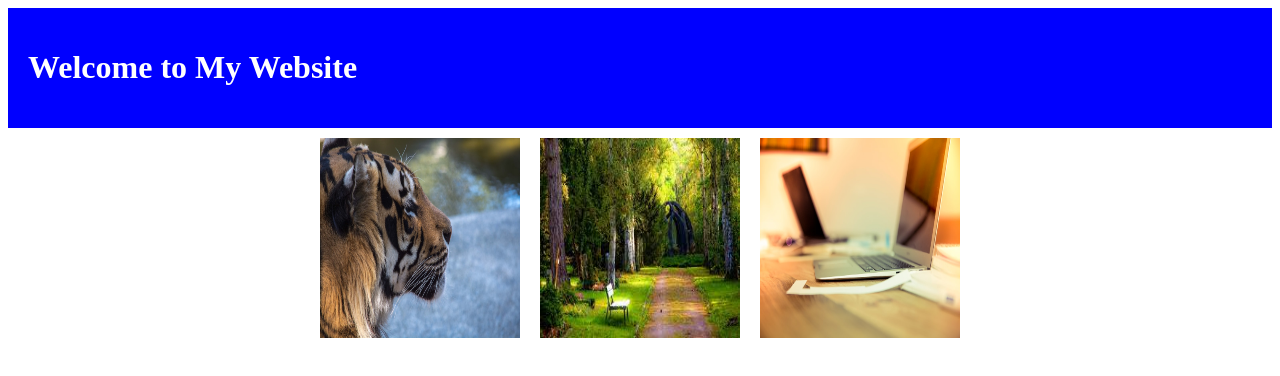
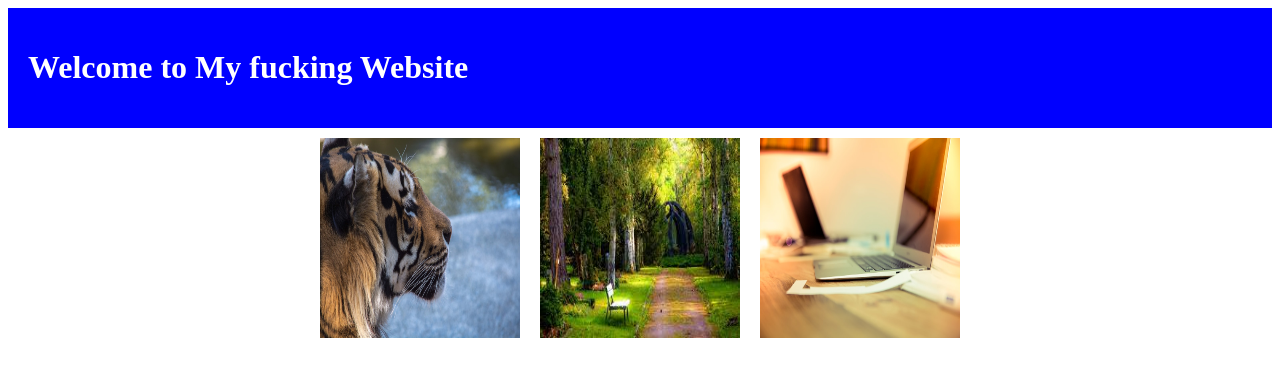
Before and after one commit to PumpkinGoodsman/PumpkinStudio, a plain HTML site: page index.html in a window 1280 px wide. Drawn offline with Linux system fonts and the light colour scheme.

Commit message:
index.html

```diff
--- a/index.html
+++ b/index.html
@@ -6,7 +6,7 @@
 </head>
 <body>
   <header id="myHeader">
-    <h1>Welcome to My Website</h1>
+    <h1>Welcome to My fucking  Website</h1>
   </header>
 
 <div id="imageContainer">
```
